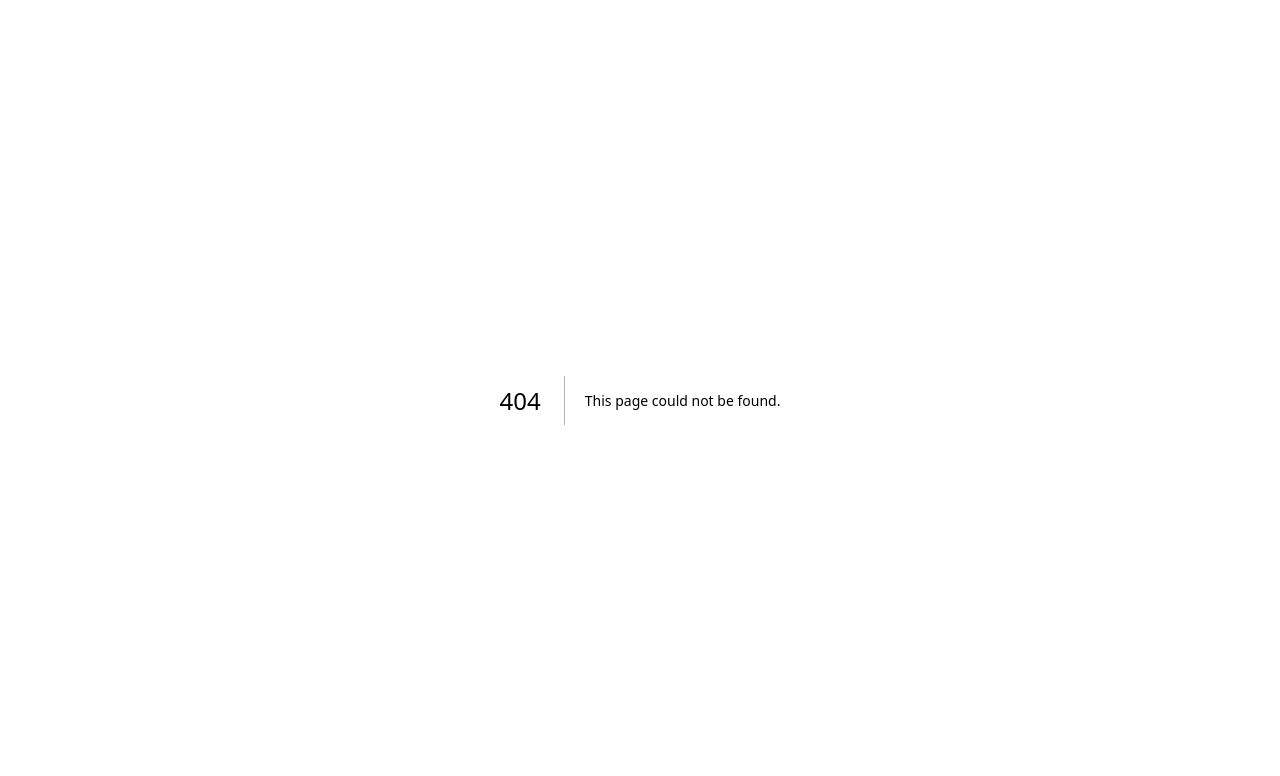
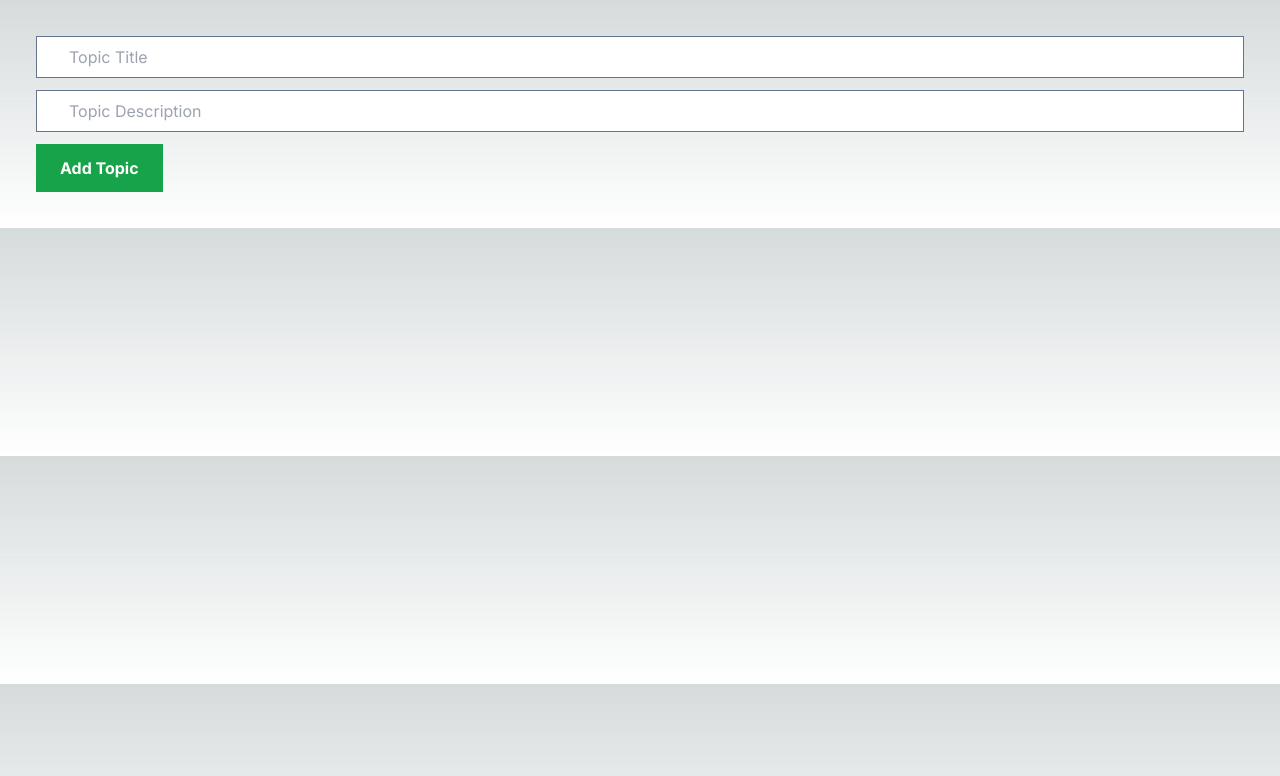
Before and after one commit to Jagtap01sumit/ProfileSphere, a Next.js app: page /addtopic in a window 1280 px wide. Before the commit this address had no page. Shown: the top 776 px of the page. Built offline with nearby package versions, Linux system fonts and the light colour scheme.

Commit message:
POST function

```diff
--- /dev/null
+++ b/src/app/addtopic/page.jsx
@@ -0,0 +1,9 @@
+import React from 'react'
+import AddTopic from '@/components/AddTopic'
+export default function page() {
+  return (
+    <div>
+        <AddTopic/>
+    </div>
+  )
+}
--- /dev/null
+++ b/src/app/api/topics/route.js
@@ -0,0 +1,11 @@
+import { connect} from "../../../dbConfig/dbConfig";
+import Topic from "../../../models/topicModel";
+import {NextResponse} from "next/server"
+
+export async function POST(request) {
+  const { title, description } = await request.json();
+  await connect();
+
+  await Topic.create({ title, description });
+  return NextResponse.json({ message: "Topic Created" }, { status: 201 });
+}
--- a/src/app/api/users/login/route.ts
+++ b/src/app/api/users/login/route.ts
@@ -16,6 +16,7 @@ export async function POST(request: NextRequest){
         //check if user exists
         const user = await User.findOne({email})
         if(!user){
+            alert("User does not exist");
             return NextResponse.json({error: "User does not exist"}, {status: 400})
         }
         console.log("user exists");
@@ -24,6 +25,7 @@ export async function POST(request: NextRequest){
         //check if password is correct
         const validPassword = await bcryptjs.compare(password, user.password)
         if(!validPassword){
+            alert("Invalid Password");
             return NextResponse.json({error: "Invalid password"}, {status: 400})
         }
         console.log(user);
@@ -48,6 +50,7 @@ export async function POST(request: NextRequest){
         return response;
 
     } catch (error: any) {
+
         return NextResponse.json({error: error.message}, {status: 500})
     }
 }
--- a/src/app/api/users/signup/route.ts
+++ b/src/app/api/users/signup/route.ts
@@ -16,6 +16,7 @@ export async function POST(request: NextRequest) {
         const user = await User.findOne({ email })
 
         if (user) {
+            alert("user already exists");
             return NextResponse.json({ error: "User already exists" }, { status: 400 })
         }
         //hash password
--- /dev/null
+++ b/src/app/editTopics/[id]/page.jsx
@@ -0,0 +1,3 @@
+export default function EditTopic(){
+    return <div>edit topics</div>
+}
--- a/src/app/profile/page.js
+++ b/src/app/profile/page.js
@@ -2,14 +2,14 @@
 
 import React from "react";
 import TopicList from "@/components/TopicList";
-import Navbar from "@/components/Prof_Navbar";
+import Prof_Navbar from "@/components/Prof_Navbar";
 
 import LogoutBtn from "@/components/LogoutBtn";
 
 export default function page() {
   return (
     <main className="m-12">
-      <Navbar />
+      <Prof_Navbar />
       <TopicList />
       <TopicList />
       <TopicList />
--- /dev/null
+++ b/src/components/AddTopic.jsx
@@ -0,0 +1,67 @@
+"use client";
+
+import { useState } from "react";
+import { useRouter } from "next/navigation";
+
+export default function AddTopic() {
+    const [title, setTitle] = useState("");
+    const [description, setDescription] = useState("");
+
+    const router = useRouter();
+
+    const handleSubmit = async (e) => {
+        e.preventDefault();
+
+        if (!title || !description) {
+            alert("All field are required!!");
+            return;
+        }
+
+        try {
+            const res = await fetch("http://localhost:3000/api/topics", {
+                method: "POST",
+                headers: {
+                    "Content-type": "application/json",
+                },
+                body: JSON.stringify({ title, description }),
+            });
+
+            if (res.ok) {
+                router.push("/profile");
+            } else {
+                throw new Error("Failed to create a topic");
+            }
+        } catch (error) {
+            console.log(error);
+        }
+    };
+
+    return (
+        <main >
+            <form onSubmit={handleSubmit} className="flex flex-col justify-center m-9  gap-3">
+                <input
+                    onChange={(e) => setTitle(e.target.value)}
+                    value={title}
+                    className="border border-slate-500 px-8 py-2"
+                    type="text"
+                    placeholder="Topic Title"
+                />
+
+                <input
+                    onChange={(e) => setDescription(e.target.value)}
+                    value={description}
+                    className="border border-slate-500 px-8 py-2"
+                    type="text"
+                    placeholder="Topic Description"
+                />
+
+                <button
+                    type="submit"
+                    className="bg-green-600 font-bold text-white py-3 px-6 w-fit"
+                >
+                    Add Topic
+                </button>
+            </form>
+        </main>
+    );
+}
--- /dev/null
+++ b/src/components/EditTopicForm.jsx
@@ -0,0 +1,32 @@
+import React from 'react'
+
+export default function EditTopicForm() {
+    return (
+        <div> <main >
+            <form onSubmit={handleSubmit} className="flex flex-col justify-center m-9  gap-3">
+                <input
+                    onChange={(e) => setTitle(e.target.value)}
+                    value={title}
+                    className="border border-slate-500 px-8 py-2"
+                    type="text"
+                    placeholder="Topic Title"
+                />
+
+                <input
+                    onChange={(e) => setDescription(e.target.value)}
+                    value={description}
+                    className="border border-slate-500 px-8 py-2"
+                    type="text"
+                    placeholder="Topic Description"
+                />
+
+                <button
+                    type="submit"
+                    className="bg-green-600 font-bold text-white py-3 px-6 w-fit"
+                >
+                    Update Topic
+                </button>
+            </form>
+        </main></div>
+    )
+}
--- a/src/components/TopicList.jsx
+++ b/src/components/TopicList.jsx
@@ -1,19 +1,43 @@
 import RemoveBtn from "@/components/RemoveBtn"
-import {HiPencilAlt} from "react-icons/hi";
+import { HiPencilAlt } from "react-icons/hi";
 import Link from 'next/link';
-export default function TopicList(){
-    return(
+
+
+
+export default async function TopicList() {
+    // const getTopic = async () => {
+    //     try {
+    //         const res = await fetch('api/topics', { cache: "no-store" })
+    //         if (!res.ok) {
+    //             throw new Error("Faliled to fetch topics");
+    //         }
+    //         return res.json();
+    //     } catch (error) {
+    //         console.log("Error loading topics:", error)
+
+    //     }
+    // };
+    // const { topics } = await getTopic();
+
+
+    return (
         <main >
+            {/* {topics.map(t => ( */}
+
+
+
+
             <div className="p-4 border border-slate-300 my-3  flex justify-between gap-5 items-start ">
                 <div>
-            <h2 className="font-bold text-2xl">Experience</h2>
-            <div> Description</div>
+                    <h2 className="font-bold text-2xl">title</h2>
+                    <div>description</div>
                 </div>
                 <div className="flex gap-2">
-            <RemoveBtn/>
-            <Link href={"/editTopic/123"}><HiPencilAlt size={24}/></Link>
+                    <RemoveBtn />
+                    {/* <Link href={`/editTopic/${t._id}`}><HiPencilAlt size={24} /></Link> */}
                 </div>
             </div>
+            {/* ))} */}
         </main>
     )
 }
--- /dev/null
+++ b/src/models/topicModel.js
@@ -0,0 +1,15 @@
+import mongoose, { Schema } from "mongoose";
+
+const topicSchema = new Schema(
+  {
+    title: String,
+    description: String,
+  },
+  {
+    timestamps: true,
+  }
+);
+
+const Topic = mongoose.models.Topic || mongoose.model("Topic", topicSchema);
+
+export default Topic;
```
Also changed, not shown: middleware.ts (renamed from src/middleware.ts). Lines whose indentation alone changed are shown as unchanged.
